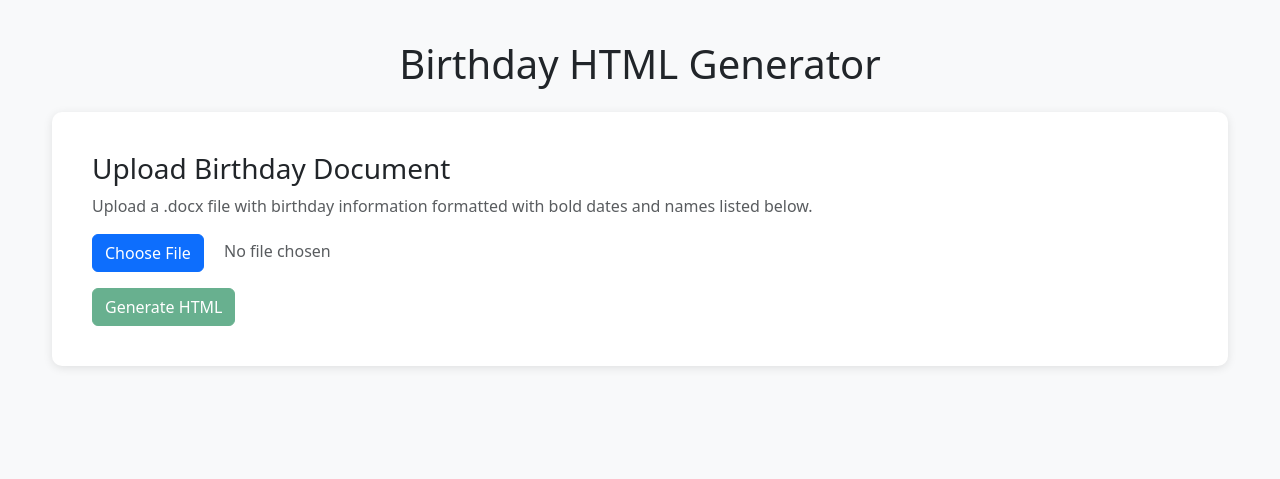
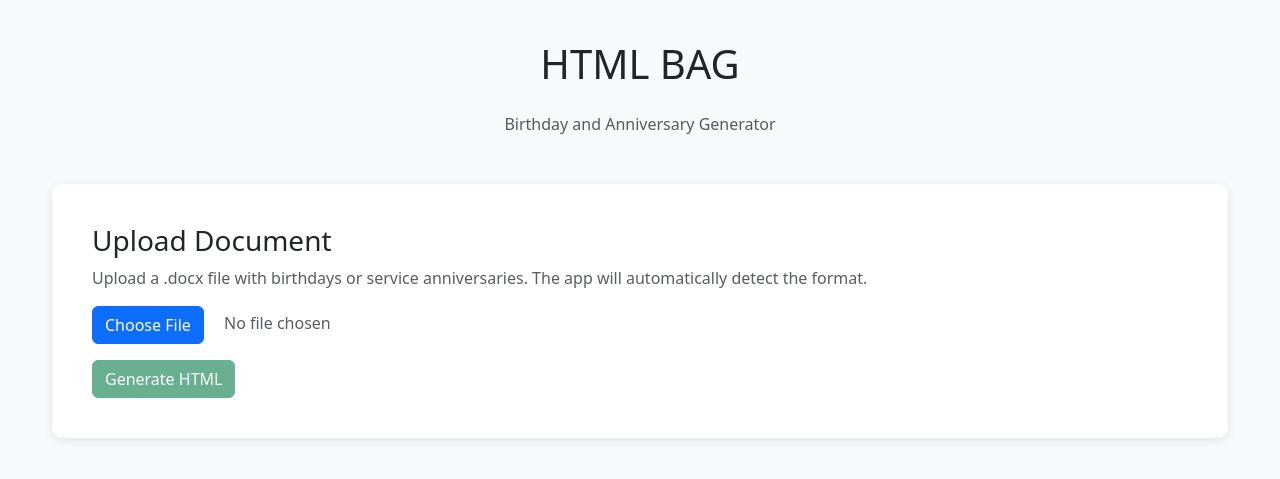
Before and after one commit to aflcra/HTML-Birthday-Generator, a Python web app: template templates/index.html in a window 1280 px wide. Shown: the top 479 px of the page. Run offline with Jinja, Linux system fonts and the light colour scheme; the template is opened without the code that fills it, so the values that code supplies are empty.

Commit message:
Update index.html
Updating names for things

```diff
--- a/templates/index.html
+++ b/templates/index.html
@@ -3,7 +3,7 @@
 <head>
     <meta charset="UTF-8">
     <meta name="viewport" content="width=device-width, initial-scale=1.0">
-    <title>Birthday HTML Generator</title>
+    <title>HTML BAG - Birthday and Anniversary Generator</title>
     <link href="https://cdn.jsdelivr.net/npm/bootstrap@5.3.0/dist/css/bootstrap.min.css" rel="stylesheet">
     <style>
         body {
@@ -72,11 +72,12 @@
 </head>
 <body>
     <div class="container">
-        <h1 class="text-center mb-4">Birthday HTML Generator</h1>
+        <h1 class="text-center mb-4">HTML BAG</h1>
+        <p class="text-center text-muted mb-5">Birthday and Anniversary Generator</p>
 
         <div class="upload-section">
-            <h3>Upload Birthday Document</h3>
-            <p class="text-muted">Upload a .docx file with birthday information formatted with bold dates and names listed below.</p>
+            <h3>Upload Document</h3>
+            <p class="text-muted">Upload a .docx file with birthdays or service anniversaries. The app will automatically detect the format.</p>
 
             <div class="mb-3">
                 <label class="btn btn-primary btn-file">
@@ -110,15 +111,6 @@
 
             <h5 class="mt-4">HTML Code:</h5>
             <div id="htmlOutput"></div>
-
-            <div id="debugWrap" class="mt-4" style="display: none;">
-                <a href="#" id="debugToggle" class="small text-muted text-decoration-none">Show debug</a>
-                <div id="debugSection" class="mt-2" style="display: none;">
-                    <h5 class="text-warning small">Debug: lines read from document</h5>
-                    <p class="text-muted small">Useful for troubleshooting if the output doesn’t match your document.</p>
-                    <pre id="debugPreview" class="bg-dark text-light p-3 rounded small" style="max-height: 200px; overflow: auto;"></pre>
-                </div>
-            </div>
         </div>
     </div>
 
@@ -179,19 +171,6 @@
 
                     // Show output section
                     outputSection.style.display = 'block';
-
-                    const debugWrap = document.getElementById('debugWrap');
-                    const debugSection = document.getElementById('debugSection');
-                    const debugPreview = document.getElementById('debugPreview');
-                    const debugToggle = document.getElementById('debugToggle');
-                    if (data.debug_preview && data.debug_preview.length > 0) {
-                        debugWrap.style.display = 'block';
-                        debugPreview.textContent = data.debug_preview.map(function(line, i) { return (i + 1) + ': ' + line; }).join('\n');
-                        debugSection.style.display = 'none';
-                        debugToggle.textContent = 'Show debug';
-                    } else {
-                        debugWrap.style.display = 'none';
-                    }
                 } else {
                     errorMessage.textContent = data.error || 'An error occurred';
                     errorMessage.style.display = 'block';
@@ -231,19 +210,6 @@
             document.body.removeChild(a);
             URL.revokeObjectURL(url);
         });
-
-        document.getElementById('debugToggle').addEventListener('click', function(e) {
-            e.preventDefault();
-            const debugSection = document.getElementById('debugSection');
-            const debugToggle = document.getElementById('debugToggle');
-            if (debugSection.style.display === 'none') {
-                debugSection.style.display = 'block';
-                debugToggle.textContent = 'Hide debug';
-            } else {
-                debugSection.style.display = 'none';
-                debugToggle.textContent = 'Show debug';
-            }
-        });
     </script>
 </body>
 </html>
```
